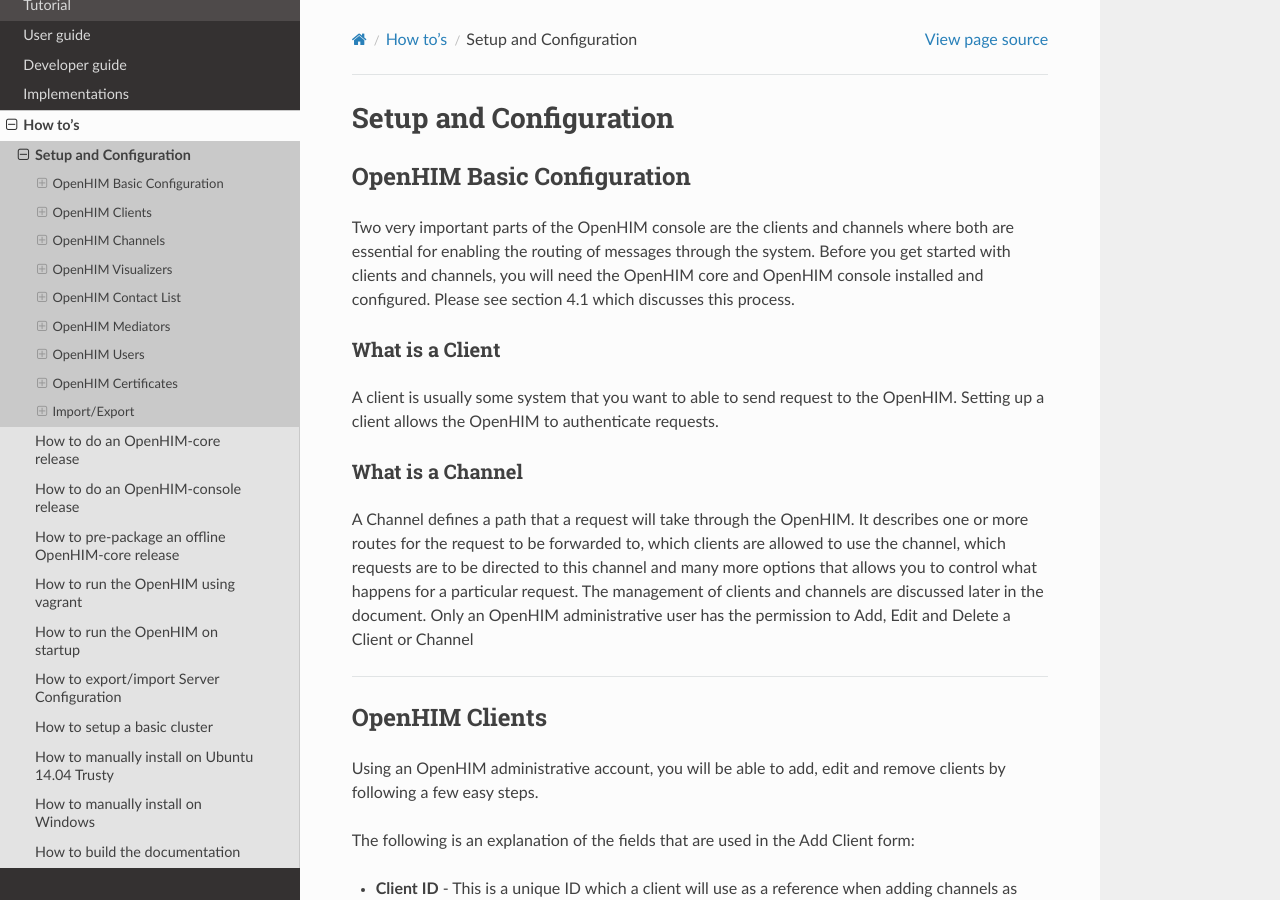
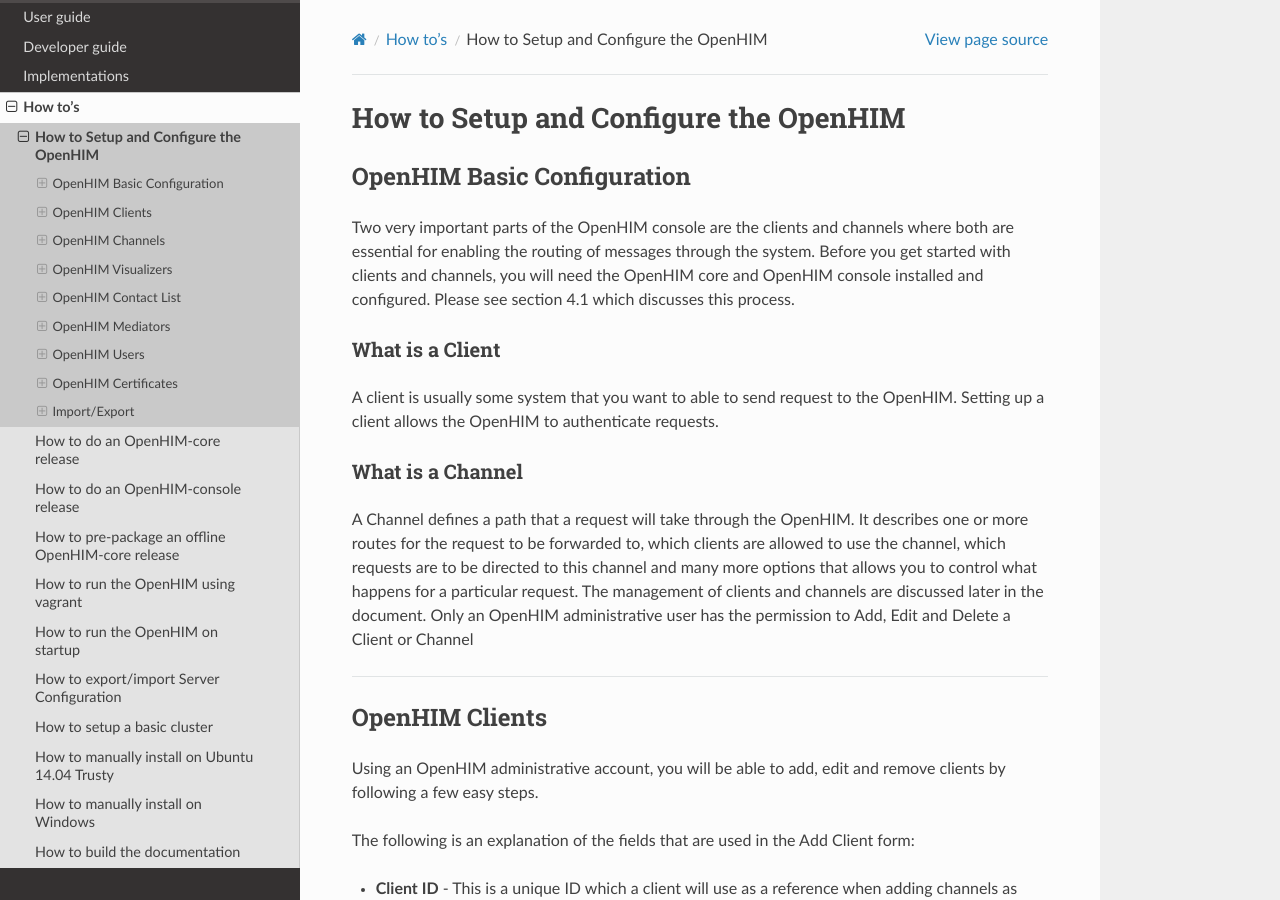
Before and after one commit to jembi/openhim-core-js, a Sphinx documentation site: the page built from docs/how-to/how-to-setup-and-configure-openhim.md, in a window 1280 px wide and 900 px high. Built offline with Sphinx 7.4.7 and the Read the Docs theme 2.0.0, drawn with Linux system fonts in a browser that asks for light colours; pages that are not in the unit, such as notebooks, are missing from menus.

Commit message:
Correct heading
To match the style of the other docs

```diff
--- a/docs/how-to/how-to-setup-and-configure-openhim.md
+++ b/docs/how-to/how-to-setup-and-configure-openhim.md
@@ -1,4 +1,4 @@
-# Setup and Configuration
+# How to Setup and Configure the OpenHIM
 
 ## OpenHIM Basic Configuration
 
```
